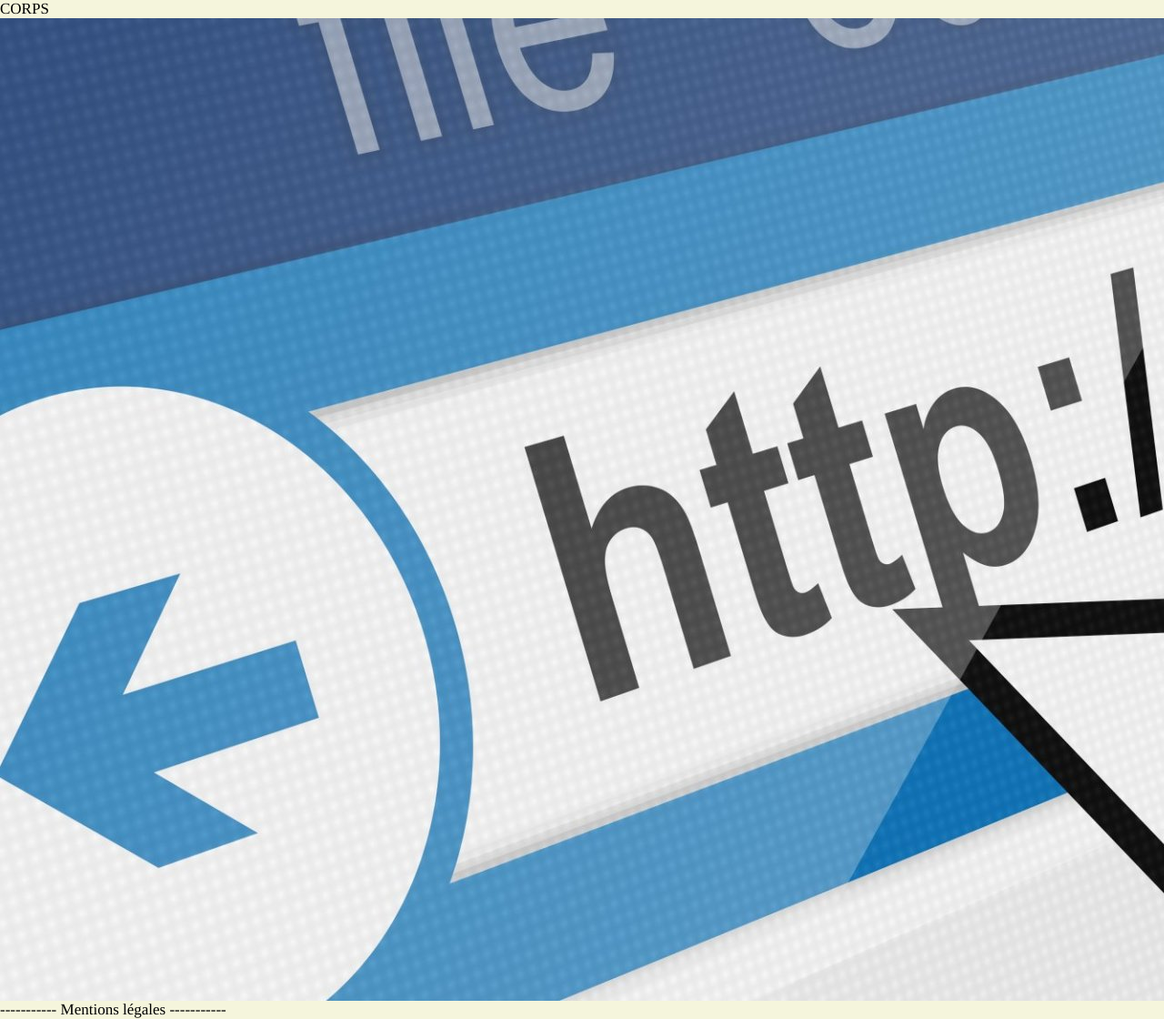
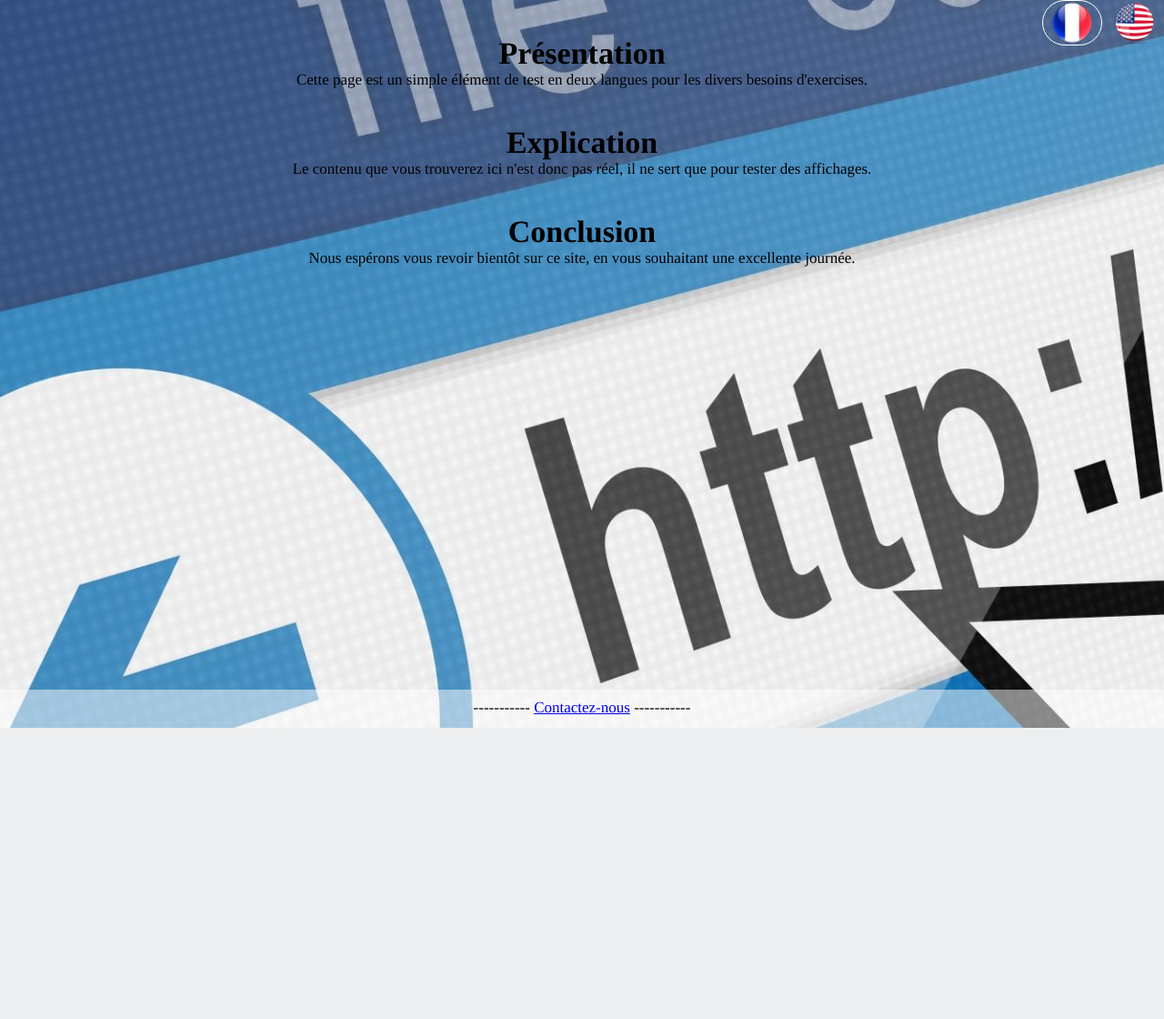
Before and after one commit to niszlo/dummy-site, a PHP site: page / in a window 1280 px wide; the page is wider, and only the part inside the window is pictured. Shown: that part at 91% size. After the commit the page ends 800 px from the top of that part, so only its background shows below. Run offline with PHP 8.4, Linux system fonts and the light colour scheme; tables that the repository leaves empty or names only in its code hold one stand-in row (values such as "Sample post").

Commit message:
Improving the website for usability

```diff
--- a/css/styles.css
+++ b/css/styles.css
@@ -1,5 +1,13 @@
+/* all page styles */
+
+* {
+	margin : 0;
+	padding : 0;
+}
+
 body {
 	background: #F5F5DC;
+	background-image: url("../images/www.jpg");
 	font-family: times;
 	margin: 0;
 	padding: 0;
@@ -8,3 +16,23 @@ height: 100%;
 	text-align: justify;
 	font-size: 17px;
 }
+
+html > body > div#menu {
+	position: absolute;
+	right: 0;
+	z-index: 10;
+}
+
+html > body > div#menu > a > img {
+	width: 64px;
+	border-radius: 25px;
+}
+
+#footer {
+	background: rgba(255,255,255,0.5);
+	position: absolute;
+	bottom: 0;
+	width: 100%;
+	height: 2rem;
+	padding-top: 10px;
+}
--- /dev/null
+++ b/db/connect.php
@@ -0,0 +1,53 @@
+<?php
+/*
+Mysql(i) connect & init
+*/
+$srv = 'localhost';
+$usr = 'root';
+$pas = '';
+$mysqli = @mysqli_connect($srv, $usr, $pas);
+if (mysqli_connect_errno()) {
+  echo "Failed to connect to DB: " . mysqli_connect_error();
+  exit();
+}
+
+$dbr = $mysqli->query("SHOW DATABASES");
+$dbc = false;
+while ($row = $dbr->fetch_assoc()) {
+    if($row['Database'] == 'dummy') {
+		$dbc = true;
+	}
+}
+$dbr->close();
+if(!$dbc) {
+	$cdd = $mysqli->query("CREATE DATABASE dummy");
+}
+$sdd = $mysqli->select_db("dummy");
+$tbq = "SELECT `id` FROM `multilang` WHERE `element` = 'foot'";
+$tbr = $mysqli->query($tbq, MYSQLI_ASSOC);
+if($tbr) $tbr->fetch_object();
+if (!isset($tbv->id) || $tbv->id != 9) {
+	$mysqli->query("CREATE TABLE IF NOT EXISTS `multilang` (`id` INT NOT NULL AUTO_INCREMENT PRIMARY KEY, `element` VARCHAR(255), `fr` VARCHAR(255), `en` VARCHAR(255))");
+	$mysqli->query("INSERT INTO `multilang` (`id`, `element`, `fr`, `en`) VALUES ('', 'description', 'Ceci est mon site dummy de test', 'This is my dummy test website')");
+	$mysqli->query("INSERT INTO `multilang` (`id`, `element`, `fr`, `en`) VALUES ('', 'keywords', 'site, dummy, test', 'webiste, dummy, test')");
+	$mysqli->query("INSERT INTO `multilang` (`id`, `element`, `fr`, `en`) VALUES ('', 'title', 'Mon site dummy de test', 'My test dummy website')");
+	$mysqli->query("INSERT INTO `multilang` (`id`, `element`, `fr`, `en`) VALUES ('', 'h1', 'Pr&eacute;sentation', 'Introduction')");
+	$mysqli->query("INSERT INTO `multilang` (`id`, `element`, `fr`, `en`) VALUES ('', 'p1', 'Cette page est un simple &eacute;l&eacute;ment de test en deux langues pour les divers besoins d\'exercises.', 'This page is a simple test element in two languages for various exercising needs.')");
+	$mysqli->query("INSERT INTO `multilang` (`id`, `element`, `fr`, `en`) VALUES ('', 'h2', 'Explication', 'Explanation')");
+	$mysqli->query("INSERT INTO `multilang` (`id`, `element`, `fr`, `en`) VALUES ('', 'p2', 'Le contenu que vous trouverez ici n\'est donc pas r&eacute;el, il ne sert que pour tester des affichages.', 'The content you find here is therefore not real, its only use is for display testings.')");
+	$mysqli->query("INSERT INTO `multilang` (`id`, `element`, `fr`, `en`) VALUES ('', 'h3', 'Conclusion', 'Conclusion')");
+	$mysqli->query("INSERT INTO `multilang` (`id`, `element`, `fr`, `en`) VALUES ('', 'p3', 'Nous esp&eacute;rons vous revoir bient&ocirc;t sur ce site, en vous souhaitant une excellente journ&eacute;e.', 'We hope to see you again on our website, wishing you the best possible day.')");
+	$mysqli->query("INSERT INTO `multilang` (`id`, `element`, `fr`, `en`) VALUES ('', 'foot', 'Contactez-nous', 'Contact us')");
+}
+if($tbr) $tbr->close();
+
+$els = array('description', 'keywords', 'title', 'h1', 'p1', 'h2', 'p2', 'h3', 'p3', 'foot');
+foreach($els as $ele) {
+	$elq = "SELECT `".$lang."` FROM `multilang` WHERE `element` = '".$ele."'";
+	$elr = $mysqli->query($elq, MYSQLI_ASSOC);
+	if($elr) $elv = $elr->fetch_object();
+	if($elv) $$ele = $elv->$lang;
+	if($elr) $elr->close();
+}
+
+?>
--- a/footer.php
+++ /dev/null
@@ -1,6 +0,0 @@
-<?php
-/*
-Footer file
-*/
-?>
------------ Mentions légales -----------
--- /dev/null
+++ b/inc/footer.php
@@ -0,0 +1,7 @@
+<?php
+/*
+Footer file
+*/
+?>
+<br/>
+<center id="footer">----------- <a href="mailto:test@test.test"><?php echo $foot; ?></a> -----------</center>
--- a/header.php
+++ b/inc/header.php
@@ -7,8 +7,8 @@ header file
 <html xmlns="http://www.w3.org/1999/xhtml" xml:lang="fr" lang="fr">
 <head>
 <meta http-equiv="Content-Type" content="text/html; charset=iso-8859-1" />
-<meta name="Description" content="Ceci est mon site de test" />
-<meta name="Keywords" content="test, site" />
+<meta name="Description" content="<?php echo $description; ?>" />
+<meta name="Keywords" content="<?php echo $keywords; ?>" />
 <meta name="Robots" content="All" />
 <meta name="Revisit-After" content="14 days" />
 <meta name="Rating" content="General" />
--- a/index.php
+++ b/index.php
@@ -2,15 +2,35 @@
 /*
 Index file
 */
-include("header.php");
+if(isset($_GET['l']) && $_GET['l'] == 'en') {
+	$lang = 'en';
+} else {
+	$lang = 'fr';
+}
+include_once("db/connect.php");
+include_once("inc/header.php");
 ?>
-<title>Mon site dummy de test</title>
+<title><?php echo $title; ?></title>
 </head>
 <body>
-CORPS
-<img src="images/www.jpg" />
+<div id="menu">
+	<a href="index.php"><img src="images/fr.png" <?php if($lang=='fr') echo 'style="border: 1px solid white"';?>/></a>
+	<a href="index.php?l=en"><img src="images/en.png" <?php if($lang=='en') echo 'style="border: 1px solid white"';?>/></a>
+</div>
+<center>
+	<br/><br/>
+	<h1><?php echo $h1; ?></h1>
+	<p><?php echo $p1; ?></p>
+	<br/><br/>
+	<h1><?php echo $h2; ?></h1>
+	<p><?php echo $p2; ?></p>
+	<br/><br/>
+	<h1><?php echo $h3; ?></h1>
+	<p><?php echo $p3; ?></p>
+	<br/><br/>
+</center>
 <?php
-include("footer.php");
+include_once("inc/footer.php");
 ?>
 </body>
 </html>
```
Also changed, not shown: images/en.png (added), images/fr.png (added). Lines whose indentation alone changed are shown as unchanged.
